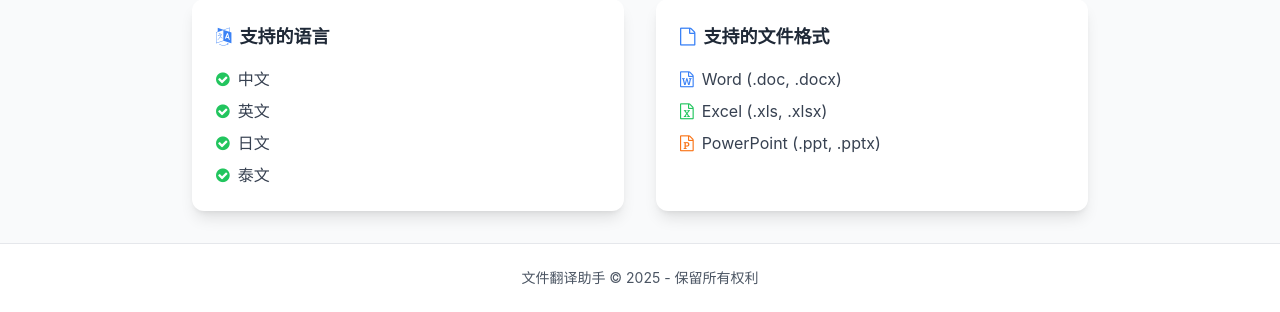
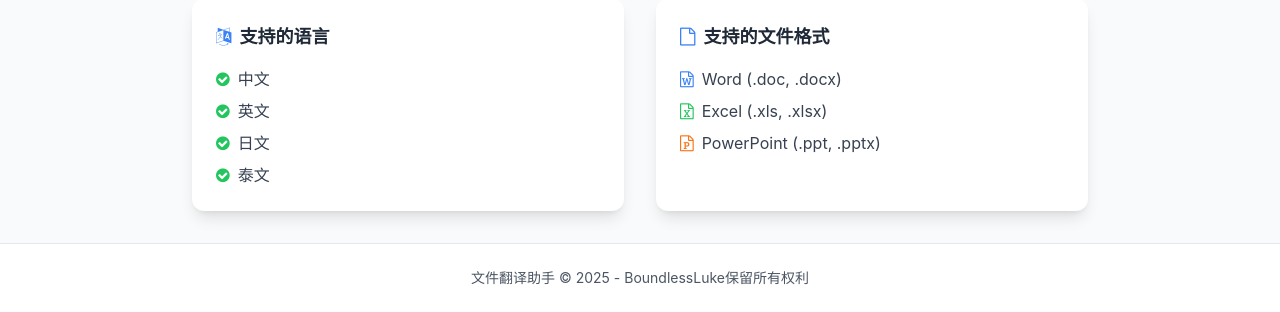
Before and after one commit to BoundlessLuke/Translate4Original, a Flask app: page / in a window 1280 px wide. Shown: the part 915-1227 px from the top of the page. Run offline with Flask 3, Linux system fonts and the light colour scheme; the visitor is signed in with stand-in values (Sample User, id 1); some libraries are stand-ins or nearby versions.

Commit message:
index.html

```diff
--- a/templates/index.html
+++ b/templates/index.html
@@ -333,7 +333,7 @@
     <!-- 页脚 -->
     <footer class="bg-white py-6 border-t border-gray-200">
         <div class="container mx-auto px-4 text-center">
-            <p class="text-gray-600 text-sm">文件翻译助手 &copy; 2025 - 保留所有权利</p>
+            <p class="text-gray-600 text-sm">文件翻译助手 &copy; 2025 - BoundlessLuke保留所有权利</p>
         </div>
     </footer>
 
```
